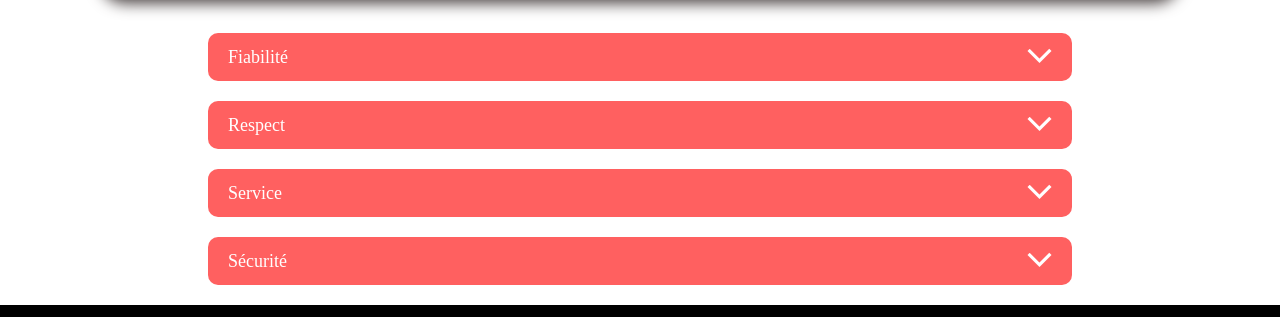
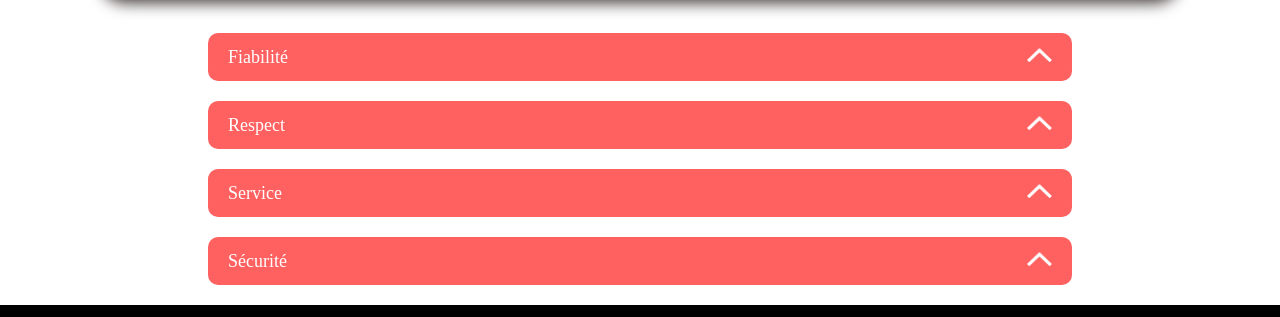
Before and after one commit to zabsVscode/kasa_anthony, a React (Create React App) app: page /about in a window 1280 px wide. Shown: the part 333-650 px from the top of the page. Built offline with nearby package versions, Linux system fonts and the light colour scheme.

Commit message:
kasa_anthony

```diff
--- a/src/Components/Banner.jsx
+++ b/src/Components/Banner.jsx
@@ -1,5 +1,5 @@
 import React from 'react';
-import '../Style/style.scss';
+import '../Style/Banner.scss'
 
 // composant children pour le cas ou il y aurait plus de 2 bannières.
 function Banner({children}) {
--- a/src/Components/Cards.jsx
+++ b/src/Components/Cards.jsx
@@ -1,22 +1,25 @@
 import React from 'react';
 import { Link } from "react-router-dom"
 import records from '../Datas/logements.json';
-import '../Style/style.scss';
+import "../Style/Cards.scss"
 
 
-// composant qui permet de récupérer la liste des logements et de les afficher sous forme de card
+// Composant qui permet de récupérer la liste des logements et de les afficher sous forme de card
+const Cards = () => {
+    const handleCardClick = (id) => {
+        window.location.href = "/Logement?_id=" + id;
+    };
 
-const Cards = () => {
     return (
         <div className="logements">
 
-            {/* liste la base de données */}
+            {/* Liste la base de données */}
             {records.map((record) => {
                 const { id, title } = record;
 
-                // affiche la fiche logement sur la page d'accueil
+                // Affiche la fiche logement sur la page d'accueil
                 return (
-                    <div className="fiche-logement" key={id}>
+                    <div className="fiche-logement" key={id} onClick={() => handleCardClick(id)}>
                         <Link to={{ pathname: "/Logement", search: "?_id="+id }}>
                             <h3>{"Titre de la location"}</h3>
                         </Link>
@@ -27,4 +30,4 @@ const Cards = () => {
     )
 }
 
-export default Cards
+export default Cards;
--- a/src/Components/Carousel.jsx
+++ b/src/Components/Carousel.jsx
@@ -1,7 +1,7 @@
 import React, { useState } from 'react'
 import chevronGauche from "../Assets/ChevronGauche.png"
 import chevronDroit from "../Assets/ChevronDroit.png"
-import '../Style/style.scss';
+import "../Style/Carousel.scss"
 
 
 function Carousel({pictures}) { //reçois un tableau avec les URL des images
--- a/src/Components/Collapse.jsx
+++ b/src/Components/Collapse.jsx
@@ -1,7 +1,7 @@
 import React, { useState } from 'react'
 import chevronUp from "../Assets/ChevronUp.png"
 import chevronDown from "../Assets/ChevronDown.png"
-import '../Style/style.scss';
+import "../Style/Collapse.scss"
 
 
 
@@ -16,7 +16,7 @@ function Collapse({title, content}) {
 
     // défini les classes selon si c'est visible ou caché, idem pour le chevron
     const collapseContent = (contentVisible ? "visible" : "hidden") + " collapse"
-    const collapseChevron = (contentVisible ? chevronUp : chevronDown)
+    const collapseChevron = (contentVisible ? chevronDown : chevronUp)
 
     return (
         <div className='collapse'>
--- a/src/Layout/Footer.jsx
+++ b/src/Layout/Footer.jsx
@@ -1,5 +1,5 @@
 import React from 'react';
-import '../Style/style.scss';
+import "../Style/Footer.scss"
 import logo from '../Assets/LogoNoir.webp';
 
 function Footer() {
--- a/src/Layout/Navbar.jsx
+++ b/src/Layout/Navbar.jsx
@@ -1,6 +1,6 @@
 import React from 'react';
 import { NavLink, Link } from 'react-router-dom';
-import '../Style/style.scss';
+import '../Style/Navbar.scss'
 import logo from '../Assets/logo.png';
 
 function Navbar() {
--- a/src/Layout/Shaping.jsx
+++ b/src/Layout/Shaping.jsx
@@ -1,5 +1,5 @@
 import React from 'react';
-import '../Style/style.scss';
+import "../Style/Shaping.scss"
 
 // composant qui gère la marge gauche et droite de 100% sauf le Footer, et wrappe le contenu enfant
 function Shaping({children}) {
--- a/src/Pages/ErrorPage.jsx
+++ b/src/Pages/ErrorPage.jsx
@@ -1,6 +1,5 @@
 import React, { Fragment } from 'react'
 import { Link } from "react-router-dom"
-import '../Style/style.scss';
 
 import Shaping from "../Layout/Shaping"
 import Navbar from "../Layout/Navbar"
--- a/src/Pages/Home.jsx
+++ b/src/Pages/Home.jsx
@@ -1,5 +1,5 @@
 import React from 'react';
-import '../Style/style.scss';
+import "../Style/Home.scss"
 
 import Navbar from '../Layout/Navbar';
 import Shaping from '../Layout/Shaping';
```
Also changed, not shown: src/Pages/About.jsx (+4 -6 lines), src/Pages/Card.jsx (+6 -7 lines).
